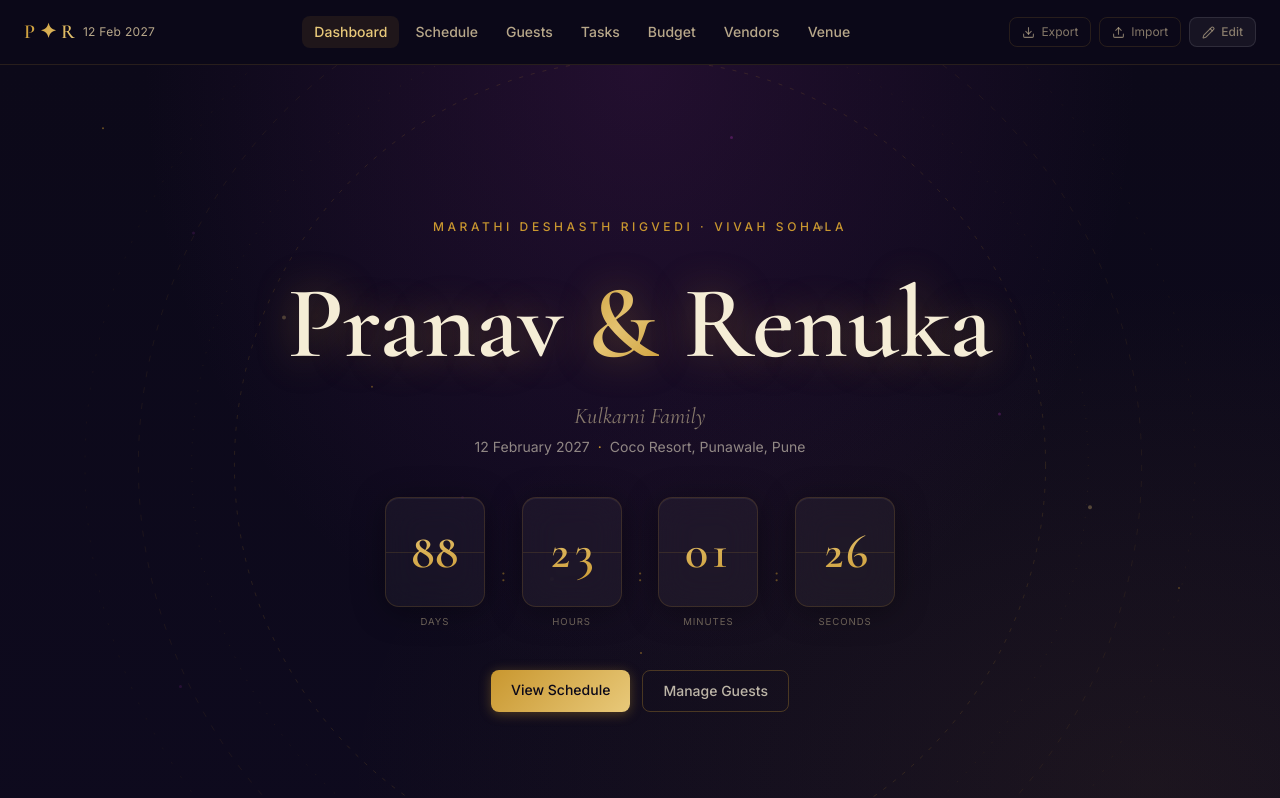
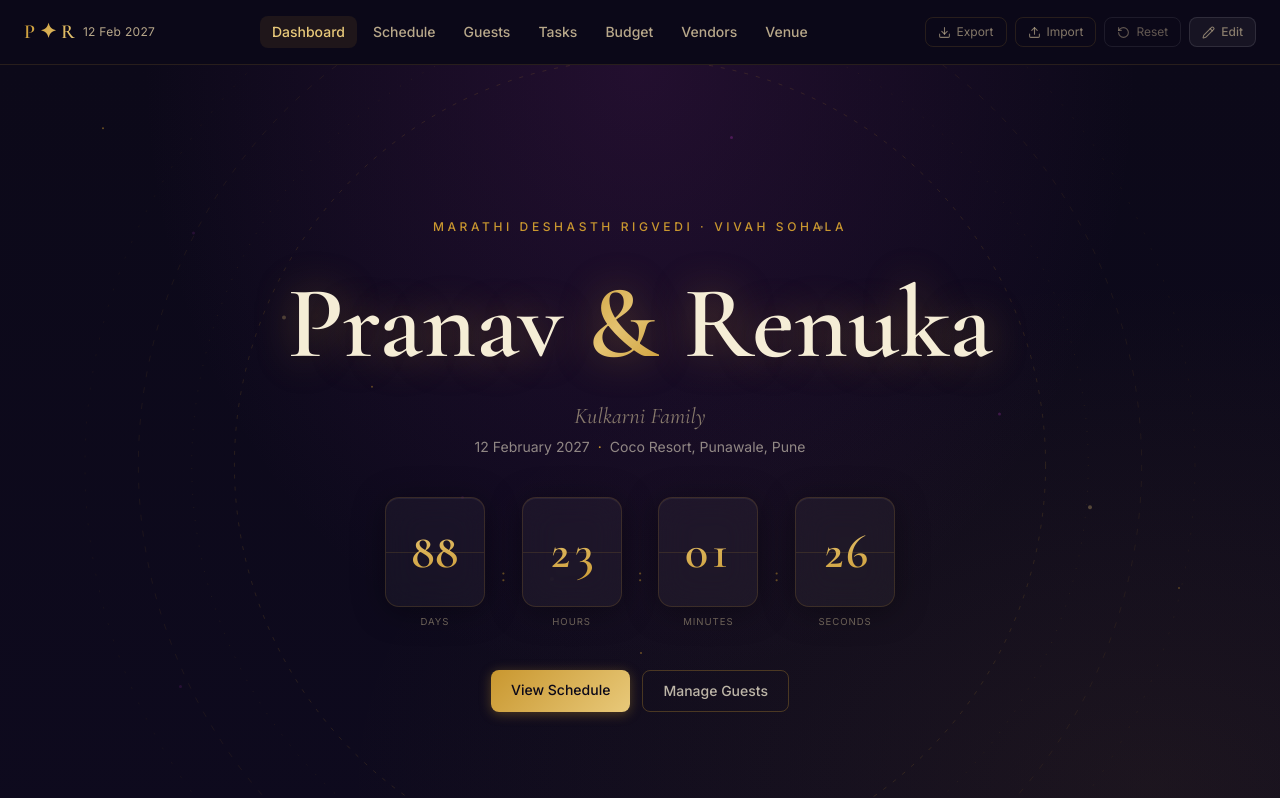
Before and after one commit to pranavk2050/prenuka_wedding, a React (Vite) app: page / in a window 1280 px wide. Shown: the top 798 px of the page. Built offline with nearby package versions, Linux system fonts and the light colour scheme.

Commit message:
feat: add Reset button to reload default schedule data

```diff
--- a/src/components/Navbar.jsx
+++ b/src/components/Navbar.jsx
@@ -1,7 +1,7 @@
 import { useState } from 'react'
 import { NavLink } from 'react-router-dom'
 import { motion, AnimatePresence } from 'framer-motion'
-import { Pencil, Lock, Menu, X, Download, Upload } from 'lucide-react'
+import { Pencil, Lock, Menu, X, Download, Upload, RotateCcw } from 'lucide-react'
 import useWeddingStore from '../store/useWeddingStore'
 
 const links = [
@@ -16,7 +16,13 @@ const links = [
 
 export default function Navbar() {
   const [menuOpen, setMenuOpen] = useState(false)
-  const { editMode, toggleEditMode, exportData, importData } = useWeddingStore()
+  const { editMode, toggleEditMode, exportData, importData, resetToDefaults } = useWeddingStore()
+
+  function handleReset() {
+    if (window.confirm('Reset all data to defaults? This will clear guests, tasks, budget and restore the original schedule.')) {
+      resetToDefaults()
+    }
+  }
 
   function handleExport() {
     const json = exportData()
@@ -122,6 +128,17 @@ export default function Navbar() {
             </button>
 
             <button
+              onClick={handleReset}
+              title="Reset to default data"
+              className="hidden sm:flex items-center gap-1.5 px-3 py-1.5 rounded-lg text-xs font-body transition-all duration-200"
+              style={{ color: 'rgba(184,168,138,0.5)', border: '1px solid rgba(255,255,255,0.08)' }}
+              onMouseEnter={e => { e.currentTarget.style.borderColor = 'rgba(239,68,68,0.3)'; e.currentTarget.style.color = '#fca5a5' }}
+              onMouseLeave={e => { e.currentTarget.style.borderColor = 'rgba(255,255,255,0.08)'; e.currentTarget.style.color = 'rgba(184,168,138,0.5)' }}
+            >
+              <RotateCcw size={13} /> Reset
+            </button>
+
+            <button
               onClick={toggleEditMode}
               className="flex items-center gap-1.5 px-3 py-1.5 rounded-lg text-xs font-medium font-body transition-all duration-200"
               style={
```
